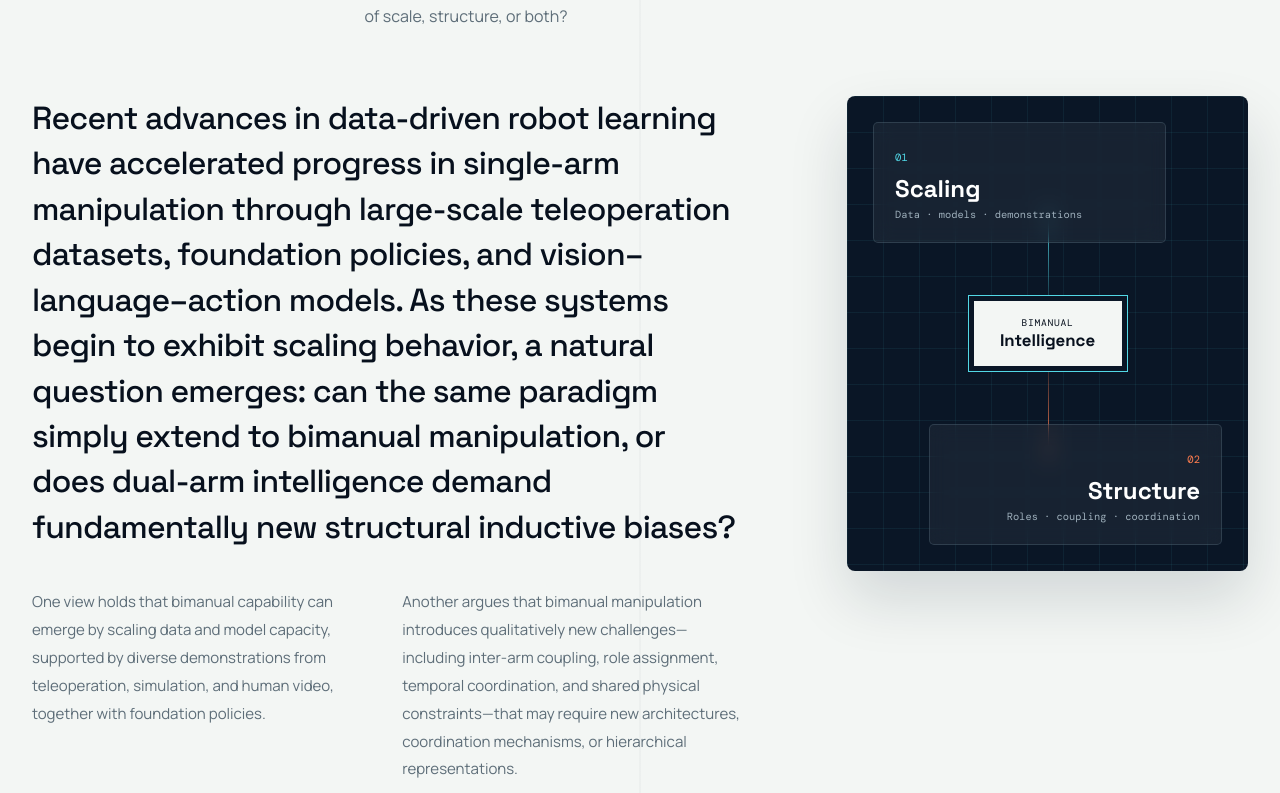
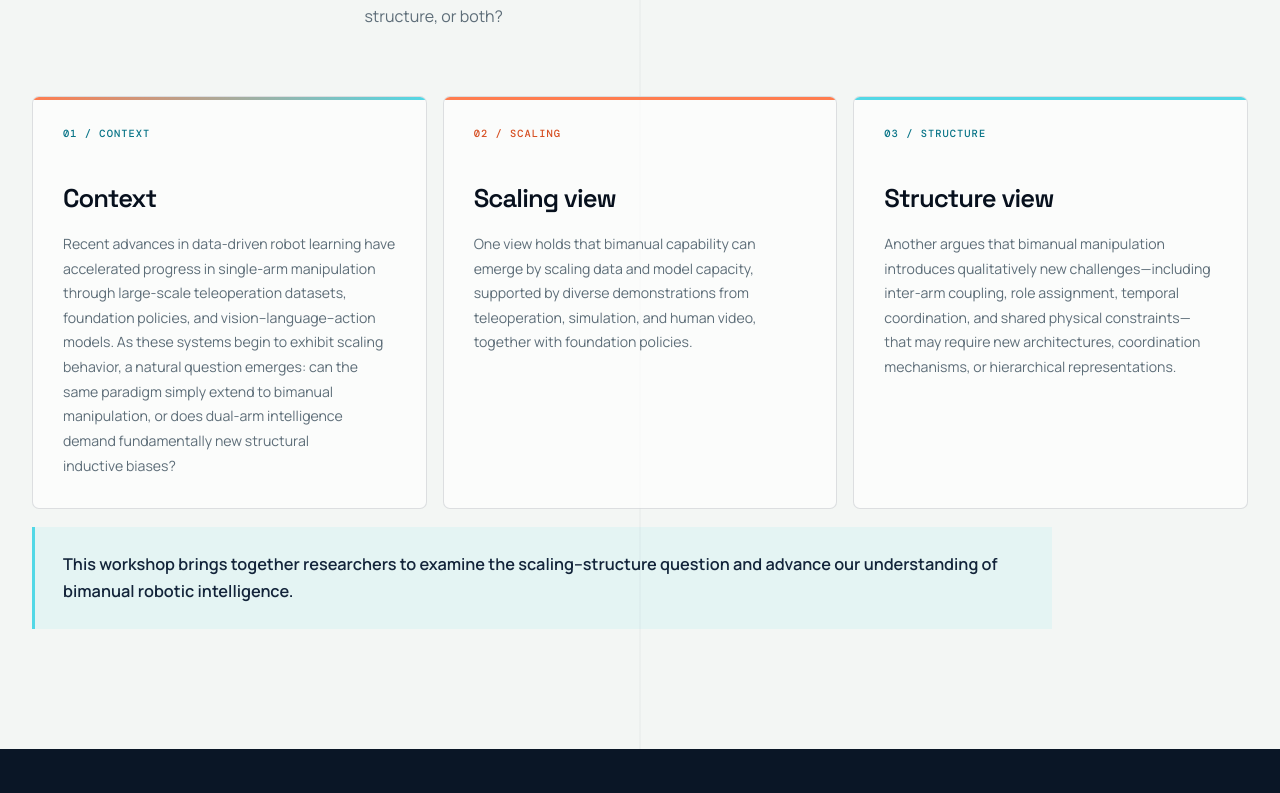
Before and after one commit to bimanual-robot-learning/bimanual-robot-learning.github.io, a React (Vite) app: page / in a window 1280 px wide. Shown: the part 1067-1860 px from the top of the page. Built offline with nearby package versions, Linux system fonts and the light colour scheme.

Commit message:
refine workshop visual hierarchy and layouts

```diff
--- a/src/App.css
+++ b/src/App.css
@@ -205,18 +205,19 @@
   position: absolute;
   z-index: 0;
   top: 72px;
-  right: -4vw;
+  right: -1vw;
   bottom: 0;
-  width: min(63vw, 980px);
+  width: min(72vw, 1180px);
   overflow: hidden;
-  clip-path: polygon(17% 0, 100% 0, 100% 100%, 0 100%);
+  background: var(--ink-850);
+  clip-path: polygon(12% 0, 100% 0, 100% 100%, 0 100%);
 }
 
 .hero__media img {
   width: 100%;
   height: 100%;
-  object-fit: cover;
-  object-position: 54% center;
+  object-fit: contain;
+  object-position: center;
   filter: saturate(0.72) contrast(1.06) brightness(0.78);
   animation: hero-reveal 900ms ease-out both;
 }
@@ -257,7 +258,7 @@
 }
 
 .hero__axis span {
-  color: var(--cyan);
+  color: var(--orange);
 }
 
 .hero__axis--scale {
@@ -271,7 +272,7 @@
 }
 
 .hero__axis--structure span {
-  color: var(--orange);
+  color: var(--cyan);
 }
 
 .hero__content {
@@ -317,7 +318,7 @@
 }
 
 .hero__title-scale {
-  color: var(--white);
+  color: var(--orange);
 }
 
 .hero__versus {
@@ -329,7 +330,7 @@
 }
 
 .hero__title-structure {
-  color: var(--orange);
+  color: var(--cyan);
 }
 
 .hero__subtitle {
@@ -468,14 +469,16 @@
   font-weight: 600;
   letter-spacing: -0.06em;
   line-height: 0.98;
+  text-wrap: balance;
 }
 
 .section-description {
-  max-width: 650px;
+  max-width: 760px;
   margin: 22px 0 0;
   color: var(--slate);
   font-size: 1rem;
   line-height: 1.75;
+  text-wrap: pretty;
 }
 
 .section-heading--inverse h2 {
@@ -496,149 +499,81 @@
     var(--paper);
 }
 
-.intro-layout {
+.intro-points {
   display: grid;
-  align-items: start;
-  grid-template-columns: minmax(0, 1.28fr) minmax(340px, 0.72fr);
-  gap: clamp(56px, 8vw, 120px);
-}
-
-.intro-copy {
-  max-width: 760px;
-}
-
-.intro-lead {
-  margin-bottom: 38px;
+  grid-template-columns: repeat(3, minmax(0, 1fr));
+  gap: 16px;
+}
+
+.intro-point {
+  position: relative;
+  min-height: 360px;
+  padding: 30px;
+  overflow: hidden;
+  background: rgba(255, 255, 255, 0.66);
+  border: 1px solid var(--line-light);
+  border-radius: 7px;
+}
+
+.intro-point::before {
+  position: absolute;
+  top: 0;
+  right: 0;
+  left: 0;
+  height: 3px;
+  background: linear-gradient(90deg, var(--orange), var(--cyan));
+  content: '';
+}
+
+.intro-point--scale::before {
+  background: var(--orange);
+}
+
+.intro-point--structure::before {
+  background: var(--cyan);
+}
+
+.intro-point__label {
+  margin: 0 0 42px;
+  color: var(--cyan-deep);
+  font-family: var(--font-mono);
+  font-size: 0.65rem;
+  font-weight: 500;
+  letter-spacing: 0.1em;
+  text-transform: uppercase;
+}
+
+.intro-point--scale .intro-point__label {
+  color: var(--orange-deep);
+}
+
+.intro-point h3 {
+  margin: 0 0 18px;
   font-family: var(--font-display);
-  font-size: clamp(1.45rem, 2.5vw, 2.1rem);
-  font-weight: 500;
-  letter-spacing: -0.025em;
-  line-height: 1.42;
-}
-
-.intro-columns {
-  display: grid;
-  grid-template-columns: 1fr 1fr;
-  gap: 28px;
-}
-
-.intro-columns p {
+  font-size: clamp(1.35rem, 2vw, 1.7rem);
+  font-weight: 600;
+  letter-spacing: -0.035em;
+}
+
+.intro-point > p:last-child {
   margin: 0;
   color: var(--slate);
-  font-size: 0.94rem;
-  line-height: 1.85;
+  font-size: 0.88rem;
+  line-height: 1.75;
+  text-wrap: pretty;
 }
 
 .intro-conclusion {
-  margin: 38px 0 0;
-  padding: 22px 0 22px 24px;
+  max-width: 1020px;
+  margin: 18px 0 0;
+  padding: 24px 28px;
   color: var(--ink-800);
-  border-left: 3px solid var(--orange);
-  font-size: 1rem;
+  background: rgba(82, 216, 230, 0.09);
+  border-left: 3px solid var(--cyan);
+  font-size: 1.02rem;
   font-weight: 600;
   line-height: 1.65;
-}
-
-.tension-map {
-  position: relative;
-  display: grid;
-  min-height: 475px;
-  padding: 26px;
-  align-content: space-between;
-  background:
-    linear-gradient(rgba(82, 216, 230, 0.07) 1px, transparent 1px),
-    linear-gradient(90deg, rgba(82, 216, 230, 0.07) 1px, transparent 1px),
-    var(--ink-900);
-  background-size: 36px 36px;
-  border-radius: 8px;
-  box-shadow: 0 28px 60px rgba(8, 25, 43, 0.14);
-}
-
-.tension-map::before,
-.tension-map::after {
-  position: absolute;
-  left: 50%;
-  width: 1px;
-  height: 24%;
-  background: linear-gradient(var(--cyan), transparent);
-  content: '';
-}
-
-.tension-map::before {
-  top: 23%;
-}
-
-.tension-map::after {
-  bottom: 23%;
-  background: linear-gradient(transparent, var(--orange));
-}
-
-.tension-card {
-  z-index: 1;
-  width: 84%;
-  padding: 21px;
-  color: var(--white);
-  background: rgba(255, 255, 255, 0.055);
-  border: 1px solid var(--line-dark);
-  border-radius: 5px;
-  backdrop-filter: blur(10px);
-}
-
-.tension-card--structure {
-  margin-left: auto;
-  text-align: right;
-}
-
-.tension-card > span {
-  color: var(--cyan);
-  font-family: var(--font-mono);
-  font-size: 0.66rem;
-}
-
-.tension-card--structure > span {
-  color: var(--orange);
-}
-
-.tension-card h3 {
-  margin: 7px 0 4px;
-  font-family: var(--font-display);
-  font-size: 1.5rem;
-}
-
-.tension-card p {
-  margin: 0;
-  color: var(--slate-light);
-  font-family: var(--font-mono);
-  font-size: 0.65rem;
-}
-
-.tension-node {
-  z-index: 2;
-  width: 158px;
-  margin-inline: auto;
-  padding: 15px 8px;
-  color: var(--ink-950);
-  background: var(--paper);
-  border: 5px solid var(--ink-900);
-  outline: 1px solid var(--cyan);
-  text-align: center;
-}
-
-.tension-node span,
-.tension-node strong {
-  display: block;
-}
-
-.tension-node span {
-  font-family: var(--font-mono);
-  font-size: 0.6rem;
-  letter-spacing: 0.08em;
-  text-transform: uppercase;
-}
-
-.tension-node strong {
-  font-family: var(--font-display);
-  font-size: 1.05rem;
+  text-wrap: pretty;
 }
 
 .section--dark,
@@ -805,13 +740,25 @@
 
 .speaker-grid {
   display: grid;
-  grid-template-columns: repeat(5, minmax(0, 1fr));
-  gap: 15px;
+  grid-template-columns: repeat(6, minmax(0, 1fr));
+  gap: 22px;
+}
+
+.speaker-grid .person-card {
+  grid-column: span 2;
+}
+
+.speaker-grid .person-card:nth-child(4) {
+  grid-column: 2 / span 2;
+}
+
+.speaker-grid .person-card:nth-child(5) {
+  grid-column: 4 / span 2;
 }
 
 .organizer-grid {
   display: grid;
-  grid-template-columns: repeat(4, minmax(0, 1fr));
+  grid-template-columns: repeat(2, minmax(0, 1fr));
   gap: 20px;
 }
 
@@ -927,18 +874,19 @@
   margin-bottom: 40px;
   padding: 0 0 26px;
   align-items: end;
-  grid-template-columns: 1fr auto;
-  gap: 32px;
+  grid-template-columns: 1fr;
+  gap: 18px;
   border-bottom: 1px solid var(--line-dark);
 }
 
 .cfp-intro > p {
-  max-width: 780px;
+  max-width: 1080px;
   margin: 0;
   color: rgba(233, 243, 244, 0.86);
   font-family: var(--font-display);
-  font-size: clamp(1.3rem, 2.3vw, 2rem);
+  font-size: clamp(1.25rem, 2vw, 1.8rem);
   line-height: 1.45;
+  text-wrap: pretty;
 }
 
 .text-link {
@@ -953,6 +901,10 @@
   text-underline-offset: 5px;
   text-transform: uppercase;
   white-space: nowrap;
+}
+
+.cfp-intro .text-link {
+  justify-self: end;
 }
 
 .topic-grid {
@@ -984,10 +936,6 @@
   font-size: 0.65rem;
   letter-spacing: 0.1em;
   text-transform: uppercase;
-}
-
-.topic-card:nth-child(2) .topic-card__label {
-  color: var(--orange);
 }
 
 .topic-card h3 {
@@ -1027,16 +975,12 @@
   transform: rotate(45deg);
 }
 
-.topic-card:nth-child(2) li::before {
-  background: var(--orange);
-}
-
 .submission-panel {
   display: grid;
   margin: 14px 0 28px;
   padding: 28px;
   align-items: center;
-  grid-template-columns: auto minmax(190px, 0.6fr) minmax(300px, 1.1fr) auto;
+  grid-template-columns: auto minmax(190px, 0.52fr) minmax(360px, 1.48fr) auto;
   gap: 22px;
   color: var(--ink-950);
   background: var(--paper);
@@ -1061,20 +1005,42 @@
   letter-spacing: -0.025em;
 }
 
+.submission-panel__copy {
+  display: grid;
+  grid-template-columns: repeat(2, minmax(0, 1fr));
+  gap: 10px;
+}
+
+.submission-panel__copy article {
+  padding: 15px 16px;
+  background: rgba(7, 16, 29, 0.045);
+  border: 1px solid rgba(8, 25, 43, 0.08);
+  border-radius: 5px;
+}
+
+.submission-panel__copy span {
+  display: block;
+  margin-bottom: 7px;
+  color: var(--cyan-deep);
+  font-family: var(--font-mono);
+  font-size: 0.61rem;
+  font-weight: 500;
+  letter-spacing: 0.07em;
+  text-transform: uppercase;
+}
+
 .submission-panel__copy p {
   margin: 0;
-  color: var(--slate);
-  font-size: 0.75rem;
-  line-height: 1.58;
-}
-
-.submission-panel__copy p + p {
-  margin-top: 7px;
+  color: var(--ink-800);
+  font-size: 0.83rem;
+  font-weight: 500;
+  line-height: 1.6;
+  text-wrap: pretty;
 }
 
 .cfp-details {
   display: grid;
-  grid-template-columns: 0.84fr 1.16fr;
+  grid-template-columns: repeat(2, minmax(0, 1fr));
   gap: 14px;
 }
 
@@ -1126,6 +1092,45 @@
   border-top: 1px solid var(--line-dark);
   font-size: 0.8rem;
   line-height: 1.55;
+}
+
+.detail-card--awards li {
+  display: flex;
+  align-items: center;
+  justify-content: space-between;
+  gap: 18px;
+}
+
+.detail-card--awards li > span {
+  min-width: 0;
+}
+
+.detail-card--awards strong,
+.detail-card--awards small {
+  display: block;
+}
+
+.detail-card--awards strong {
+  color: var(--white);
+  font-family: var(--font-display);
+  font-size: 1.05rem;
+  font-weight: 600;
+  letter-spacing: -0.015em;
+}
+
+.detail-card--awards small {
+  margin-top: 4px;
+  color: var(--slate-light);
+  font-size: 0.69rem;
+}
+
+.detail-card--awards b {
+  flex: 0 0 auto;
+  color: var(--cyan);
+  font-family: var(--font-mono);
+  font-size: 0.95rem;
+  font-weight: 500;
+  white-space: nowrap;
 }
 
 .detail-card dl {
@@ -1275,17 +1280,17 @@
   }
 
   .hero__media {
-    right: -18vw;
-    width: 78vw;
+    right: -8vw;
+    width: 86vw;
   }
 
   .speaker-grid {
-    grid-template-columns: repeat(3, minmax(0, 1fr));
+    grid-template-columns: repeat(6, minmax(0, 1fr));
     gap: 22px;
   }
 
   .organizer-grid {
-    grid-template-columns: repeat(3, minmax(0, 1fr));
+    grid-template-columns: repeat(2, minmax(0, 1fr));
   }
 
   .submission-panel {
@@ -1355,10 +1360,14 @@
 
   .hero__media {
     top: 72px;
-    right: -30%;
-    width: 100%;
+    right: -20%;
+    width: 112%;
     opacity: 0.62;
     clip-path: none;
+  }
+
+  .hero__media img {
+    object-fit: cover;
   }
 
   .hero__media-overlay {
@@ -1375,13 +1384,12 @@
     display: none;
   }
 
-  .intro-layout {
+  .intro-points {
     grid-template-columns: 1fr;
   }
 
-  .tension-map {
-    width: min(100%, 580px);
-    margin-inline: auto;
+  .intro-point {
+    min-height: auto;
   }
 
   .topic-grid {
@@ -1450,8 +1458,8 @@
   }
 
   .hero__media {
-    right: -46%;
-    width: 136%;
+    right: -30%;
+    width: 126%;
   }
 
   .hero h1 {
@@ -1471,10 +1479,6 @@
 
   .hero__side-note {
     display: none;
-  }
-
-  .intro-columns {
-    grid-template-columns: 1fr;
   }
 
   .schedule-scroll {
@@ -1539,6 +1543,12 @@
     gap: 18px;
   }
 
+  .speaker-grid .person-card,
+  .speaker-grid .person-card:nth-child(4),
+  .speaker-grid .person-card:nth-child(5) {
+    grid-column: auto;
+  }
+
   .organizer-grid {
     grid-template-columns: 1fr;
   }
@@ -1602,15 +1612,6 @@
     width: 100%;
   }
 
-  .tension-map {
-    min-height: 430px;
-    padding: 18px;
-  }
-
-  .tension-card {
-    width: 92%;
-  }
-
   .schedule-meta {
     align-items: flex-start;
     flex-direction: column;
@@ -1646,6 +1647,10 @@
     grid-column: 1;
   }
 
+  .submission-panel__copy {
+    grid-template-columns: 1fr;
+  }
+
   .detail-card dl > div {
     grid-template-columns: 1fr;
     gap: 5px;
--- a/src/App.tsx
+++ b/src/App.tsx
@@ -195,33 +195,21 @@ function App() {
               </div>
             </div>
 
-            <div className="intro-layout">
-              <div className="intro-copy">
-                <p className="intro-lead">{introduction[0]}</p>
-                <div className="intro-columns">
-                  <p>{introduction[1]}</p>
-                  <p>{introduction[2]}</p>
-                </div>
-                <p className="intro-conclusion">{introduction[3]}</p>
-              </div>
+            <div className="intro-points">
+              {introduction.points.map((point) => (
+                <article
+                  className={`intro-point intro-point--${point.tone}`}
+                  data-testid="intro-point"
+                  key={point.title}
+                >
+                  <p className="intro-point__label">{point.label}</p>
+                  <h3>{point.title}</h3>
+                  <p>{point.description}</p>
+                </article>
+              ))}
+            </div>
 
-              <aside className="tension-map" aria-label="Scaling and structure framework">
-                <div className="tension-card tension-card--scale">
-                  <span>01</span>
-                  <h3>Scaling</h3>
-                  <p>Data · models · demonstrations</p>
-                </div>
-                <div className="tension-node">
-                  <span>Bimanual</span>
-                  <strong>Intelligence</strong>
-                </div>
-                <div className="tension-card tension-card--structure">
-                  <span>02</span>
-                  <h3>Structure</h3>
-                  <p>Roles · coupling · coordination</p>
-                </div>
-              </aside>
-            </div>
+            <p className="intro-conclusion">{introduction.conclusion}</p>
           </div>
         </section>
 
@@ -347,7 +335,12 @@ function App() {
 
             <div className="topic-grid">
               {topicGroups.map((group) => (
-                <article className="topic-card" key={group.label}>
+                <article
+                  className="topic-card"
+                  data-accent="shared-blue"
+                  data-testid="topic-card"
+                  key={group.label}
+                >
                   <p className="topic-card__label">{group.label}</p>
                   <h3>{group.title}</h3>
                   <ul>
@@ -368,8 +361,14 @@ function App() {
                 <h3>Short papers & extended abstracts</h3>
               </div>
               <div className="submission-panel__copy">
-                <p>{submission.description}</p>
-                <p>{submission.presentation}</p>
+                <article data-testid="submission-highlight">
+                  <span>Submission requirements</span>
+                  <p>{submission.description}</p>
+                </article>
+                <article data-testid="submission-highlight">
+                  <span>At the workshop</span>
+                  <p>{submission.presentation}</p>
+                </article>
               </div>
               <a
                 className="button button--orange"
@@ -402,7 +401,13 @@ function App() {
                 </p>
                 <ul>
                   {awards.map((award) => (
-                    <li key={award}>{award}</li>
+                    <li data-testid="award-item" key={award.name}>
+                      <span>
+                        <strong>{award.name}</strong>
+                        <small>{award.count}</small>
+                      </span>
+                      <b>{award.prize}</b>
+                    </li>
                   ))}
                 </ul>
               </article>
--- a/src/data/workshop.ts
+++ b/src/data/workshop.ts
@@ -33,6 +33,19 @@ export interface TopicGroup {
   items: string[]
 }
 
+export interface IntroductionPoint {
+  label: string
+  title: string
+  description: string
+  tone: 'context' | 'scale' | 'structure'
+}
+
+export interface AwardItem {
+  name: string
+  count: string
+  prize: string
+}
+
 export const workshopMeta: WorkshopMeta = {
   eyebrow: 'Workshop @ IROS 2026',
   title: 'Scaling vs. Structure?',
@@ -45,12 +58,36 @@ export const workshopMeta: WorkshopMeta = {
   repositoryUrl: 'https://github.com/bimanual-robot-learning/bimanual-robot-learning.github.io',
 }
 
-export const introduction = [
-  'Recent advances in data-driven robot learning have accelerated progress in single-arm manipulation through large-scale teleoperation datasets, foundation policies, and vision–language–action models. As these systems begin to exhibit scaling behavior, a natural question emerges: can the same paradigm simply extend to bimanual manipulation, or does dual-arm intelligence demand fundamentally new structural inductive biases?',
-  'One view holds that bimanual capability can emerge by scaling data and model capacity, supported by diverse demonstrations from teleoperation, simulation, and human video, together with foundation policies.',
-  'Another argues that bimanual manipulation introduces qualitatively new challenges—including inter-arm coupling, role assignment, temporal coordination, and shared physical constraints—that may require new architectures, coordination mechanisms, or hierarchical representations.',
-  'This workshop brings together researchers to examine the scaling–structure question and advance our understanding of bimanual robotic intelligence.',
-]
+export const introduction: {
+  points: IntroductionPoint[]
+  conclusion: string
+} = {
+  points: [
+    {
+      label: '01 / Context',
+      title: 'Context',
+      description:
+        'Recent advances in data-driven robot learning have accelerated progress in single-arm manipulation through large-scale teleoperation datasets, foundation policies, and vision–language–action models. As these systems begin to exhibit scaling behavior, a natural question emerges: can the same paradigm simply extend to bimanual manipulation, or does dual-arm intelligence demand fundamentally new structural inductive biases?',
+      tone: 'context',
+    },
+    {
+      label: '02 / Scaling',
+      title: 'Scaling view',
+      description:
+        'One view holds that bimanual capability can emerge by scaling data and model capacity, supported by diverse demonstrations from teleoperation, simulation, and human video, together with foundation policies.',
+      tone: 'scale',
+    },
+    {
+      label: '03 / Structure',
+      title: 'Structure view',
+      description:
+        'Another argues that bimanual manipulation introduces qualitatively new challenges—including inter-arm coupling, role assignment, temporal coordination, and shared physical constraints—that may require new architectures, coordination mechanisms, or hierarchical representations.',
+      tone: 'structure',
+    },
+  ],
+  conclusion:
+    'This workshop brings together researchers to examine the scaling–structure question and advance our understanding of bimanual robotic intelligence.',
+}
 
 export const schedule: ScheduleEntry[] = [
   {
@@ -240,9 +277,17 @@ export const submission = {
     'Accepted submissions will be presented in a poster session, with a subset selected for spotlight talks.',
 }
 
-export const awards = [
-  'Best Workshop Paper Award: 1 paper, with a cash prize of USD 1,000.',
-  'Outstanding Workshop Paper Award: 3 papers, each with a cash prize of USD 500.',
+export const awards: AwardItem[] = [
+  {
+    name: 'Best Workshop Paper Award',
+    count: '1 paper',
+    prize: 'USD 1,000',
+  },
+  {
+    name: 'Outstanding Workshop Paper Award',
+    count: '3 papers · each',
+    prize: 'USD 500',
+  },
 ]
 
 export const importantDates = [
```
Also changed, not shown: public/images/speakers/kaifeng-zhang.jpg, 1 other file (tests, documents, lock files or other folders).
